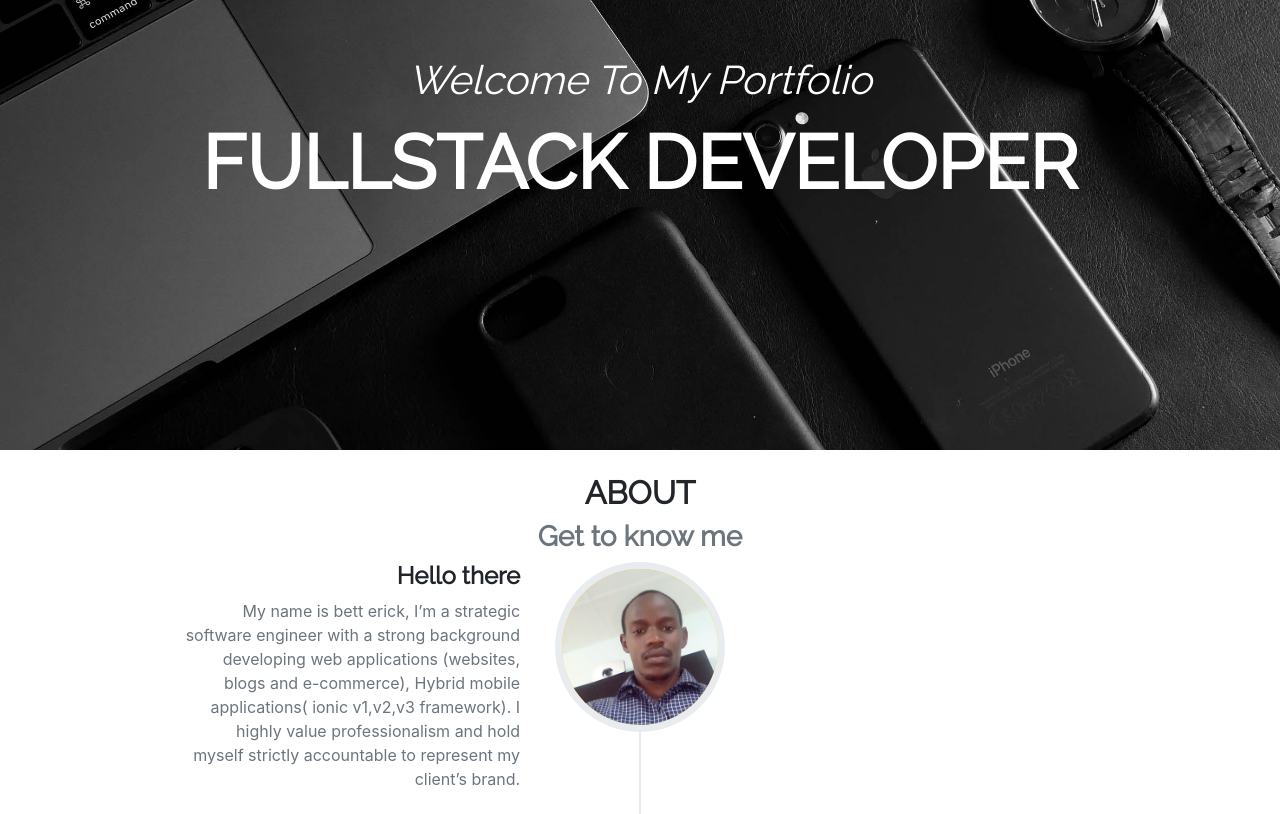
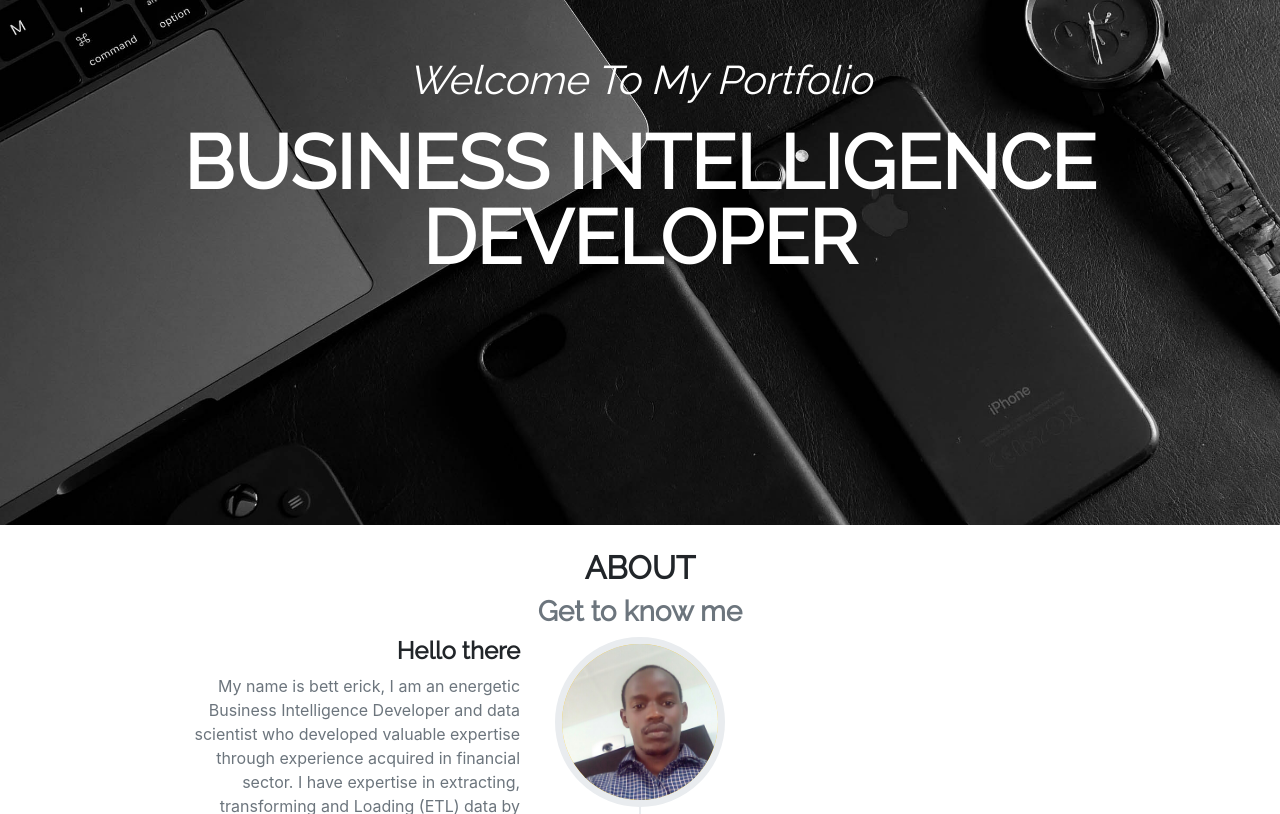
Before and after one commit to bettkerick/Portfolio, a plain HTML site: page index.html in a window 1280 px wide. Shown: the part 240-1054 px from the top of the page. Drawn offline with nearby package versions, Linux system fonts and the light colour scheme; a web font is replaced by a local one.

Commit message:
Update index.html

```diff
--- a/index.html
+++ b/index.html
@@ -47,7 +47,7 @@
     <div class="container">
       <div class="intro-text">
         <div class="intro-lead-in">Welcome To My Portfolio</div>
-        <div class="intro-heading text-uppercase">Fullstack Developer</div>
+        <div class="intro-heading text-uppercase">Business Intelligence Developer</div>
 
       </div>
     </div>
@@ -75,7 +75,10 @@
 
                 </div>
                 <div class="timeline-body">
-                  <p class="text-muted">My name is bett erick, I’m a strategic software engineer with a strong background developing web applications (websites, blogs and e-commerce), Hybrid mobile applications( ionic v1,v2,v3 framework). I highly value professionalism and hold myself strictly accountable to represent my client’s brand.</p>
+                  <p class="text-muted">My name is bett erick, I am an energetic Business Intelligence Developer and data scientist who developed valuable expertise through experience acquired in financial sector. I have expertise in extracting, transforming and Loading (ETL) data by writing SQL scripts which blend data from several sources to data warehouse. I also design, build and manage data warehouse, do SQL and No SQL programming, visualize data using visualization tools such as Microsoft power BI Desktop and writing DAX queries, Tableau and deploying the reports and dashboards to SQL Server Reporting Services (SSRS).
+I apply advanced analytic techniques on data such as Machine Learning, Recommendation Systems, Natural Language Processing, Deep Learning, Computer Vision, Cloud Analytics, Mathematical Modelling and Algorithms in the production environment. This involves working closely with various entities/key business stakeholders to understand the business needs in order to ensure Business Intelligence projects fulfill the evolving needs of the organization.
+I have excellent interpersonal skills and very good communication skills, both written and spoken. I continuously strive to achieve excellence in everything that I do and uphold the highest standards of professionalism.
+.</p>
                 </div>
               </div>
             </li>
@@ -328,7 +331,7 @@
       <div class="container">
         <div class="row">
           <div class="col-md-4">
-            <span class="copyright">Copyright &copy; My portfolio 2018</span>
+            <span class="copyright">Copyright &copy; My portfolio 2022</span>
           </div>
           <div class="col-md-4">
             <ul class="list-inline social-buttons">
```
